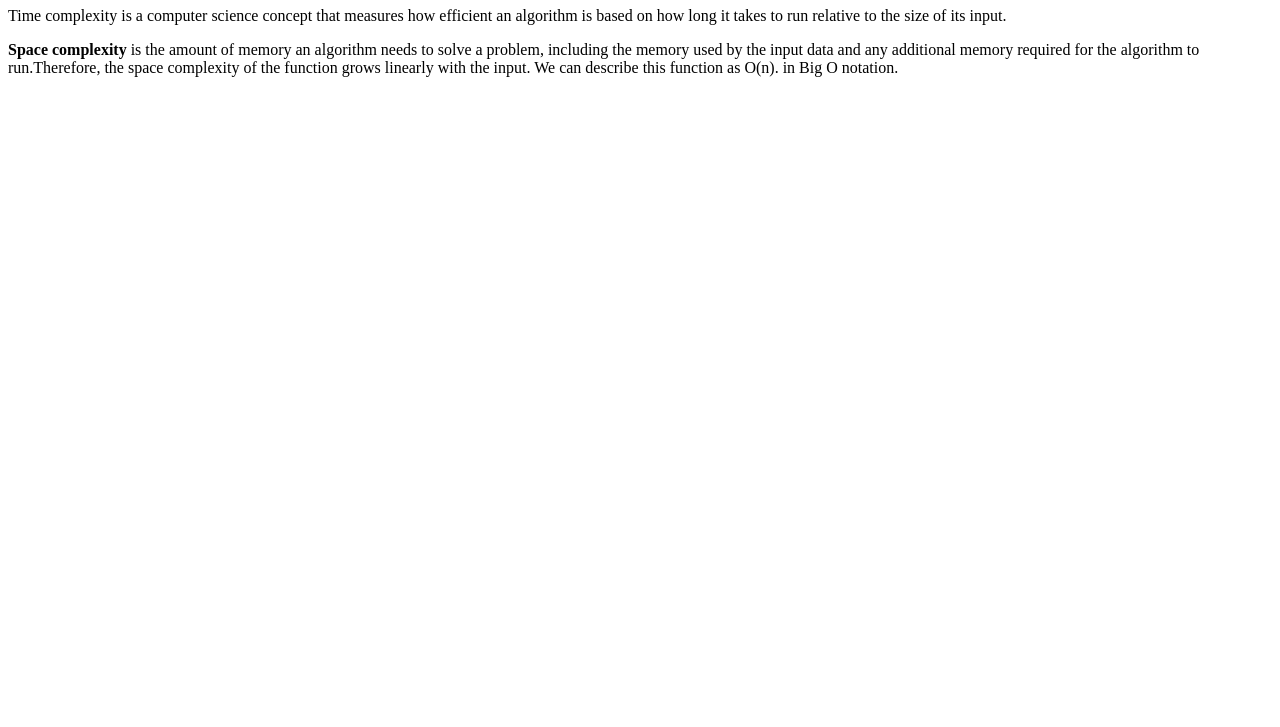
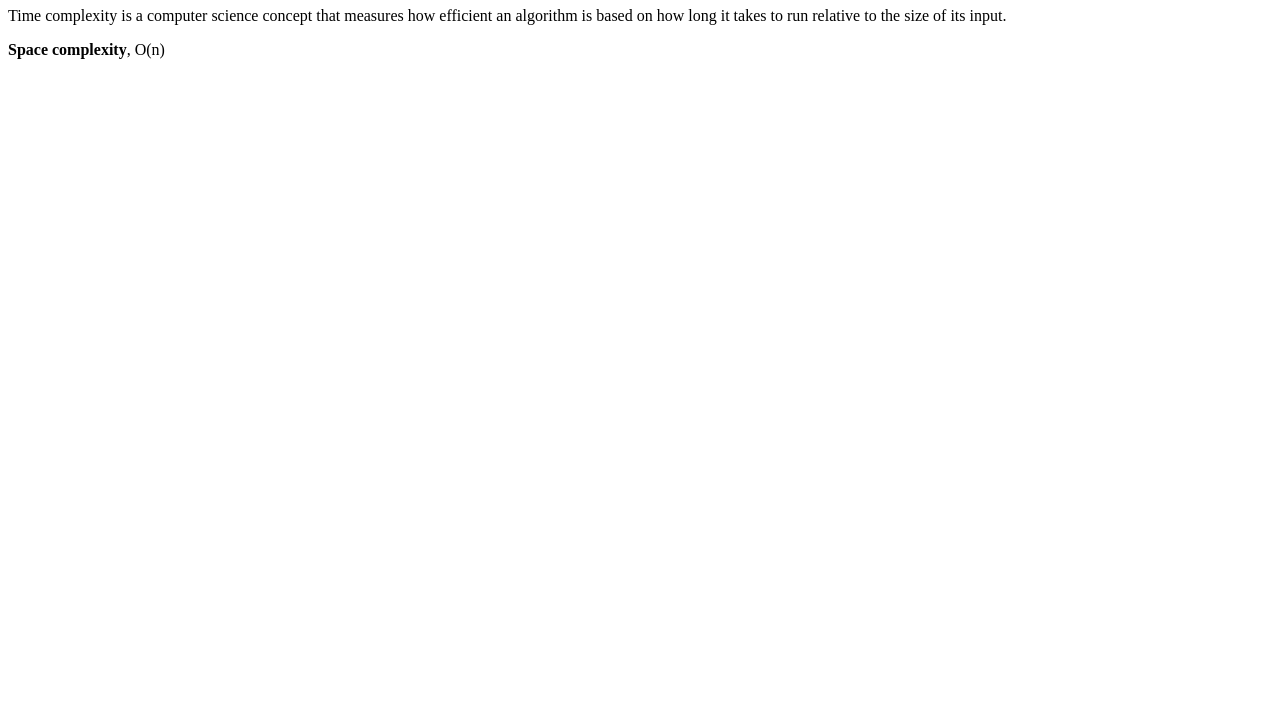
Before and after one commit to acciojob/time-and-space-complexity-maneeshjangir999, a website: page main.html in a window 1280 px wide. Shown: the part 73-800 px from the top of the page. Drawn offline with Linux system fonts and the light colour scheme.

Commit message:
created a submission

```diff
--- a/main.html
+++ b/main.html
@@ -10,7 +10,7 @@
 	<!-- the entire body must be written by student -->
 	<h1>Time and Space Complexity</h1>
 	<p>Time complexity is a computer science concept that measures how efficient an algorithm is based on how long it takes to run relative to the size of its input.</p>
-	<p><b>Space complexity</b> is the amount of memory an algorithm needs to solve a problem, including the memory used by the input data and any additional memory required for the algorithm to run.Therefore, the space complexity of the function grows linearly with the input. We can describe this function as O(n). in Big O notation.</p>
+	<p><b>Space complexity</b>, O(n)</p>
     <script type="text/javascript" src="./script.js">
 </script>
 
```
